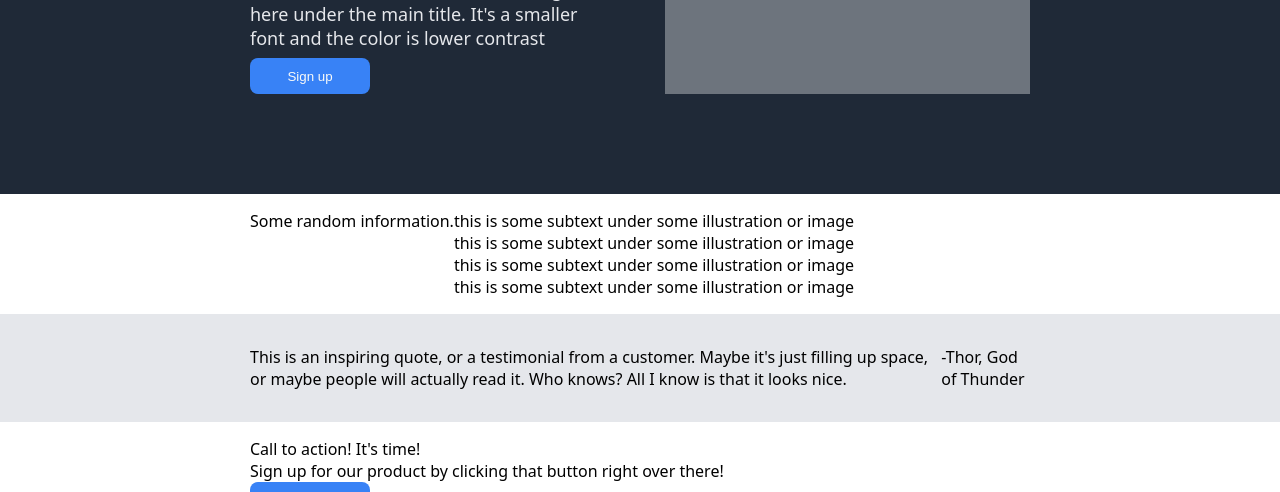
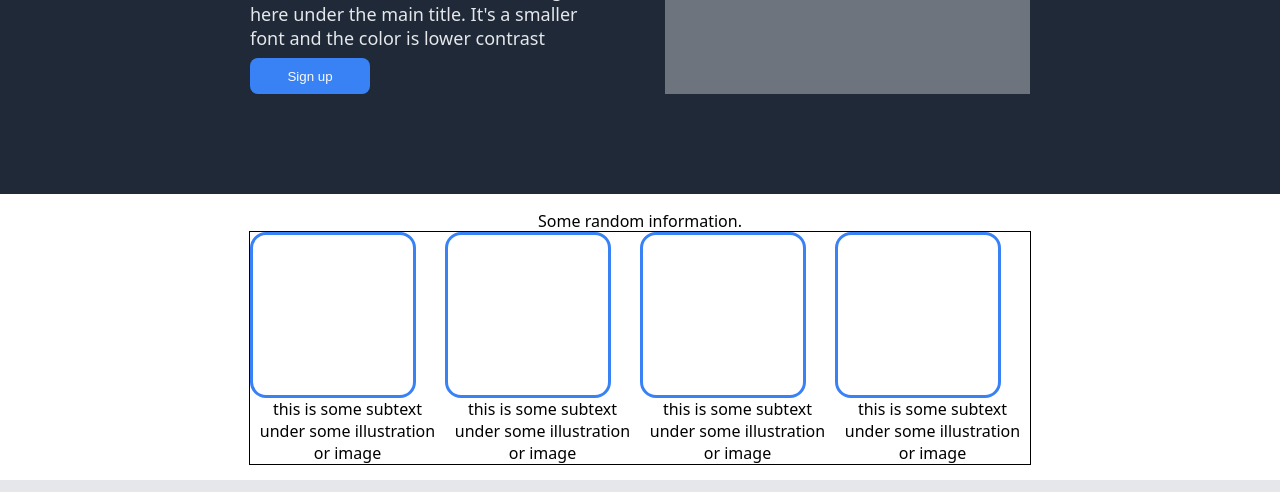
Before and after one commit to rohitbams/odinproject-landing-page, a plain HTML site: page index.html in a window 1280 px wide. Shown: the part 317-809 px from the top of the page. Drawn offline with Linux system fonts and the light colour scheme.

Commit message:
create square boxes in box two

```diff
--- a/styles.css
+++ b/styles.css
@@ -97,6 +97,21 @@ button,
 
 .box-two {
     display: flex;
+    flex-direction: column;
+    text-align: center;
+}
+
+.box-two-container {
+    display: flex;
+    justify-content: center;
+outline: 1px solid black;
+}
+
+.box-two-square {
+    height: 160px;
+    width: 160px;
+    border: 3px solid #3882F6;
+    border-radius: 16px;
 }
 
 .box-three {
```
